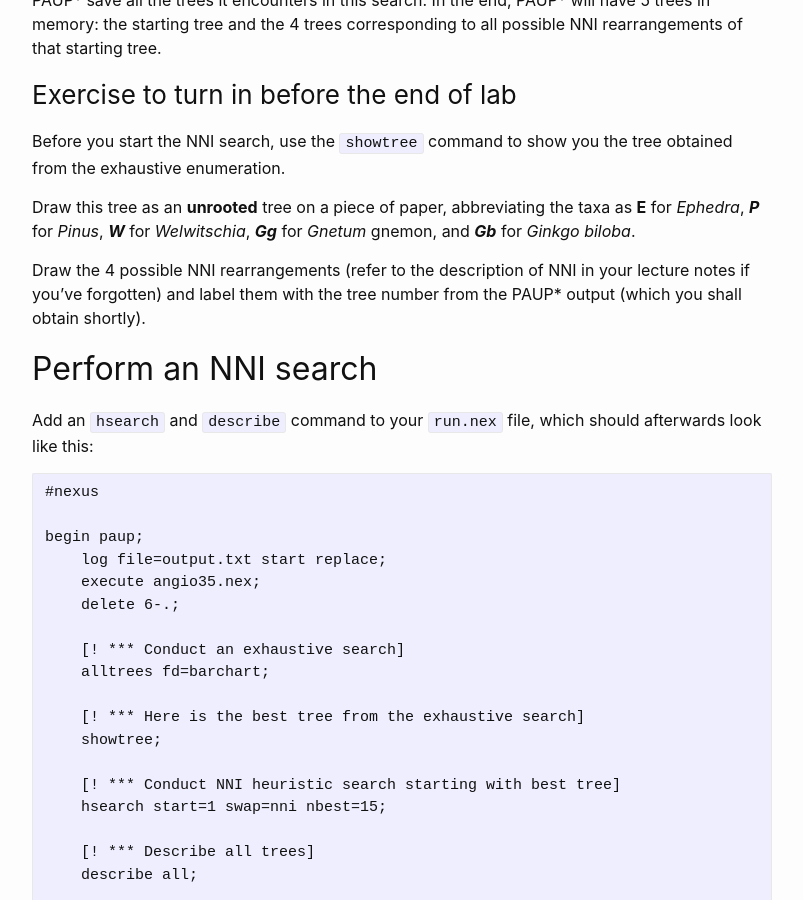
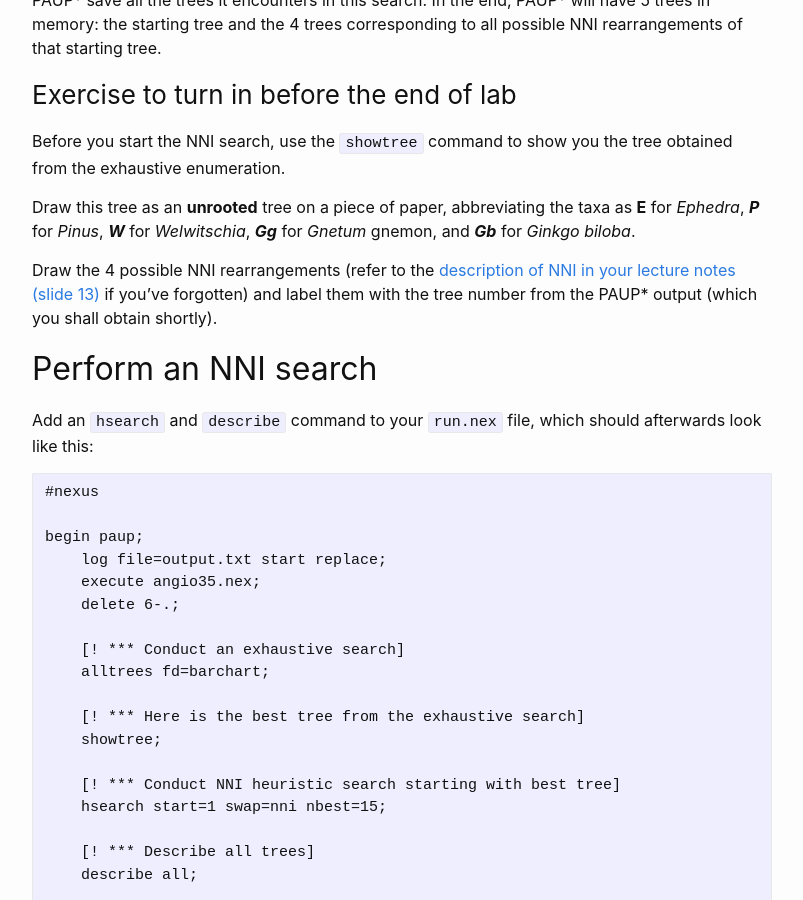
Before and after one commit to plewis/plewis.github.io, a Jekyll site: the page built from phylogenetics/searching.md, in a window 1280 px wide and 900 px high, scrolled down 2506 px. Shown: the whole window, without its empty margins (238-1041 px from the left). Built offline with Jekyll 4.4.1, drawn with Linux system fonts in a browser that asks for light colours; emoji names are drawn with the system emoji font.

Commit message:
added link to lecture containing NNI description

```diff
--- a/phylogenetics/searching.md
+++ b/phylogenetics/searching.md
@@ -81,7 +81,7 @@ Before you start the NNI search, use the `showtree` command to show you the tree
 
 Draw this tree as an **unrooted** tree on a piece of paper, abbreviating the taxa as **E** for _Ephedra_, ***P*** for _Pinus_, ***W*** for _Welwitschia_, ***Gg*** for _Gnetum_ gnemon, and ***Gb*** for _Ginkgo biloba_.
 
-Draw the 4 possible NNI rearrangements (refer to the description of NNI in your lecture notes if you've forgotten) and label them with the tree number from the PAUP* output (which you shall obtain shortly).
+Draw the 4 possible NNI rearrangements (refer to the [description of NNI in your lecture notes (slide 13)](https://hydrodictyon.eeb.uconn.edu/people/plewis/courses/phylogenetics/lectures/2022/SearchingConsensus.pdf) if you've forgotten) and label them with the tree number from the PAUP* output (which you shall obtain shortly).
 
 ## Perform an NNI search
 
```
Also changed, not shown: 1 other file.
